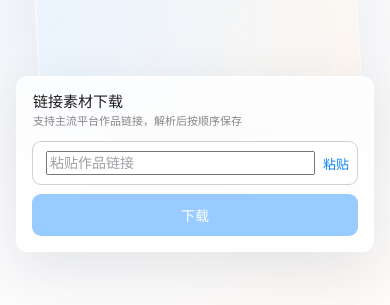
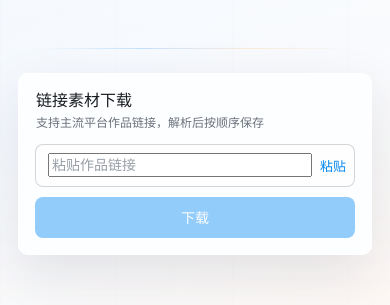
Before and after one commit to menglaomeng/link-media-saver, a Vue app in the folder frontend/: page / in a window 390 px wide. Shown: the part 258-563 px from the top of the page. Built offline with nearby package versions, Linux system fonts and the light colour scheme; no server answers.

Commit message:
Polish responsive download layout

```diff
--- a/frontend/src/styles.css
+++ b/frontend/src/styles.css
@@ -1,19 +1,17 @@
 :root {
-  --paper: #f6f7fb;
+  --paper: oklch(0.977 0.006 258);
   --page-gradient:
-    linear-gradient(180deg, rgba(255, 255, 255, 0.86) 0%, rgba(255, 255, 255, 0.5) 42%, rgba(255, 255, 255, 0.72) 100%),
-    radial-gradient(circle at 18% 20%, rgba(10, 132, 255, 0.095), transparent 32%),
-    radial-gradient(circle at 82% 76%, rgba(255, 149, 0, 0.075), transparent 30%),
-    linear-gradient(145deg, #f1f6ff 0%, #f8f7fb 48%, #fff8f5 100%);
-  --surface: #fbfbfd;
-  --surface-soft: #ffffff;
-  --ink: #1c1c1e;
-  --muted: #8e8e93;
-  --line: rgba(60, 60, 67, 0.16);
-  --line-strong: rgba(60, 60, 67, 0.24);
-  --accent: #0a84ff;
-  --danger: #d70015;
-  --warning: #8a5a00;
+    linear-gradient(180deg, rgba(255, 255, 255, 0.72) 0%, rgba(255, 255, 255, 0.32) 46%, rgba(255, 250, 246, 0.64) 100%),
+    linear-gradient(145deg, oklch(0.958 0.022 252) 0%, oklch(0.976 0.006 265) 52%, oklch(0.972 0.024 55) 100%);
+  --surface: oklch(0.992 0.003 258);
+  --surface-soft: oklch(0.998 0.002 258);
+  --ink: oklch(0.225 0.012 258);
+  --muted: oklch(0.585 0.018 258);
+  --line: color-mix(in oklch, var(--ink) 12%, transparent);
+  --line-strong: color-mix(in oklch, var(--ink) 18%, transparent);
+  --accent: oklch(0.62 0.19 252);
+  --danger: oklch(0.52 0.22 25);
+  --warning: oklch(0.46 0.105 70);
   color: var(--ink);
   background: var(--paper);
   font-family:
@@ -32,9 +30,11 @@
 body {
   min-width: 320px;
   min-height: 100vh;
+  min-height: 100dvh;
   margin: 0;
   background: var(--page-gradient);
   background-attachment: fixed;
+  overflow-x: hidden;
 }
 
 button,
@@ -55,7 +55,8 @@ a {
   overflow: hidden;
   isolation: isolate;
   min-height: 100vh;
-  padding: clamp(18px, 4vw, 32px) 16px;
+  min-height: 100dvh;
+  padding: clamp(24px, 5vh, 44px) 18px;
   background: var(--page-gradient);
   background-attachment: fixed;
 }
@@ -66,27 +67,26 @@ a {
   z-index: -2;
   content: "";
   background:
-    linear-gradient(rgba(255, 255, 255, 0.34) 1px, transparent 1px),
-    linear-gradient(90deg, rgba(255, 255, 255, 0.3) 1px, transparent 1px);
-  background-size: 42px 42px;
-  mask-image: linear-gradient(180deg, transparent, rgba(0, 0, 0, 0.26) 24%, rgba(0, 0, 0, 0.16) 74%, transparent);
+    linear-gradient(90deg, color-mix(in oklch, var(--ink) 4%, transparent) 1px, transparent 1px),
+    linear-gradient(180deg, rgba(255, 255, 255, 0.46), transparent 38%, rgba(255, 247, 239, 0.52));
+  background-size: 58px 100%, auto;
+  mask-image: linear-gradient(180deg, transparent, rgba(0, 0, 0, 0.22) 22%, rgba(0, 0, 0, 0.18) 78%, transparent);
 }
 
 .shell::after {
   position: absolute;
-  top: 13vh;
+  top: calc(50% - 116px);
   left: 50%;
   z-index: -1;
-  width: min(520px, 82vw);
-  height: 260px;
+  width: min(520px, 78vw);
+  height: 1px;
   content: "";
-  border: 1px solid rgba(255, 255, 255, 0.58);
-  border-radius: 34px;
-  background:
-    linear-gradient(135deg, rgba(255, 255, 255, 0.42), rgba(255, 255, 255, 0.08)),
-    linear-gradient(90deg, rgba(10, 132, 255, 0.08), rgba(255, 149, 0, 0.055));
-  box-shadow: 0 34px 90px rgba(31, 41, 55, 0.08);
-  transform: translateX(-50%) rotate(-3deg);
+  border-radius: 999px;
+  background: linear-gradient(90deg, transparent, color-mix(in oklch, var(--accent) 22%, transparent), rgba(255, 149, 0, 0.16), transparent);
+  box-shadow:
+    0 34px 110px rgba(10, 132, 255, 0.13),
+    0 72px 120px rgba(255, 149, 0, 0.12);
+  transform: translateX(-50%);
   transform-origin: center;
 }
 
@@ -94,65 +94,65 @@ a {
   display: grid;
   gap: 0;
   justify-items: center;
-  width: min(392px, 100%);
+  width: min(416px, 100%);
   margin: 0 auto;
 }
 
 .download-card {
   position: relative;
   display: grid;
-  gap: 10px;
+  gap: 12px;
   width: 100%;
-  padding: 15px;
-  border: 1px solid rgba(255, 255, 255, 0.72);
-  border-radius: 12px;
-  background: rgba(255, 255, 255, 0.78);
+  padding: 18px;
+  border: 1px solid rgba(255, 255, 255, 0.82);
+  border-radius: 10px;
+  background: color-mix(in oklch, var(--surface-soft) 90%, transparent);
   box-shadow:
-    0 18px 54px rgba(31, 41, 55, 0.11),
-    inset 0 1px 0 rgba(255, 255, 255, 0.92);
-  backdrop-filter: blur(22px);
+    0 20px 54px rgba(30, 41, 59, 0.105),
+    inset 0 1px 0 rgba(255, 255, 255, 0.96);
+  backdrop-filter: blur(18px);
 }
 
 .download-card.active {
-  gap: 9px;
+  gap: 12px;
 }
 
 .card-copy {
   display: grid;
-  gap: 3px;
-  padding: 0 1px 1px;
+  gap: 4px;
+  padding: 0 1px;
 }
 
 .card-copy h1 {
   margin: 0;
   color: var(--ink);
-  font-size: 15px;
+  font-size: 16px;
   font-weight: 760;
-  line-height: 1.3;
+  line-height: 1.25;
 }
 
 .card-copy p {
   margin: 0;
-  color: color-mix(in srgb, var(--muted) 92%, var(--ink));
-  font-size: 11px;
+  color: color-mix(in oklch, var(--muted) 90%, var(--ink));
+  font-size: 12px;
   line-height: 1.45;
 }
 
 .extract-form {
   display: grid;
-  gap: 9px;
+  gap: 10px;
 }
 
 .link-field.van-cell {
   display: flex;
   align-items: center;
-  height: 44px;
-  min-height: 44px;
-  padding: 0 8px 0 13px;
+  height: 43px;
+  min-height: 43px;
+  padding: 0 8px 0 12px;
   border: 1px solid var(--line-strong);
-  border-radius: 9px;
+  border-radius: 8px;
   background: var(--surface-soft);
-  box-shadow: inset 0 1px 0 rgba(255, 255, 255, 0.86);
+  box-shadow: inset 0 1px 0 rgba(255, 255, 255, 0.92);
 }
 
 .link-field .van-cell__value,
@@ -189,6 +189,7 @@ a {
   font-size: 13px;
   font-weight: 700;
   cursor: pointer;
+  transition: opacity 140ms ease;
 }
 
 .paste-button:active {
@@ -196,11 +197,11 @@ a {
 }
 
 .link-field .van-field__control::placeholder {
-  color: #a0a0a6;
+  color: color-mix(in oklch, var(--muted) 72%, var(--surface-soft));
 }
 
 .link-field:focus-within {
-  border-color: color-mix(in srgb, var(--accent) 46%, var(--line-strong));
+  border-color: color-mix(in oklch, var(--accent) 46%, var(--line-strong));
 }
 
 .primary-button,
@@ -220,12 +221,12 @@ a {
 
 .primary-button {
   gap: 6px;
-  height: 42px;
-  min-height: 42px;
-  border-radius: 9px;
+  height: 41px;
+  min-height: 41px;
+  border-radius: 8px;
   background: var(--accent);
   border-color: var(--accent);
-  color: white;
+  color: oklch(0.99 0.003 252);
   font-size: 14px;
   font-weight: 700;
   box-shadow: none;
@@ -249,7 +250,7 @@ a {
 .primary-button:focus-visible,
 .download-button:focus-visible,
 .link-field:focus-visible {
-  outline: 2px solid color-mix(in srgb, var(--accent) 46%, transparent);
+  outline: 2px solid color-mix(in oklch, var(--accent) 46%, transparent);
   outline-offset: 2px;
 }
 
@@ -267,9 +268,9 @@ a {
   display: flex;
   gap: 8px;
   align-items: flex-start;
-  padding: 9px 11px;
+  padding: 9px 10px;
   border: 1px solid color-mix(in srgb, currentColor 18%, transparent);
-  border-radius: 10px;
+  border-radius: 8px;
   background: color-mix(in srgb, currentColor 7%, var(--surface-soft));
   font-size: 12px;
   line-height: 1.45;
@@ -285,8 +286,11 @@ a {
 
 .download-progress {
   display: grid;
-  gap: 7px;
-  padding: 2px 1px 0;
+  gap: 8px;
+  padding: 9px 10px;
+  border: 1px solid var(--line);
+  border-radius: 8px;
+  background: color-mix(in oklch, var(--surface-soft) 76%, transparent);
 }
 
 .progress-head {
@@ -305,10 +309,10 @@ a {
 }
 
 .progress-track {
-  height: 4px;
+  height: 3px;
   overflow: hidden;
   border-radius: 999px;
-  background: rgba(60, 60, 67, 0.12);
+  background: color-mix(in oklch, var(--ink) 10%, transparent);
 }
 
 .progress-bar {
@@ -325,7 +329,7 @@ a {
   overflow: hidden;
   color: var(--muted);
   font-size: 11px;
-  line-height: 1.35;
+  line-height: 1.4;
   text-overflow: ellipsis;
   white-space: nowrap;
 }
@@ -404,6 +408,7 @@ a {
 
 .single-media .preview {
   max-height: calc(100vh - 250px);
+  max-height: calc(100dvh - 250px);
   aspect-ratio: 4 / 5;
 }
 
@@ -502,22 +507,34 @@ a {
 
 @media (max-width: 760px) {
   .shell {
-    padding: 18px 16px;
+    padding: clamp(20px, 4vh, 34px) 18px;
   }
 
   .workspace {
-    width: min(390px, 100%);
+    width: min(408px, 100%);
   }
 
   .download-card {
-    padding: 15px;
-    border-radius: 12px;
+    padding: 16px;
+    border-radius: 10px;
   }
 
   .actions {
     opacity: 1;
     transform: none;
     pointer-events: auto;
+  }
+}
+
+@supports (height: 100dvh) {
+  .shell {
+    padding-block: clamp(20px, 5dvh, 44px);
+  }
+
+  @media (max-width: 760px) {
+    .shell {
+      padding-block: clamp(20px, 4dvh, 34px);
+    }
   }
 }
 
```
